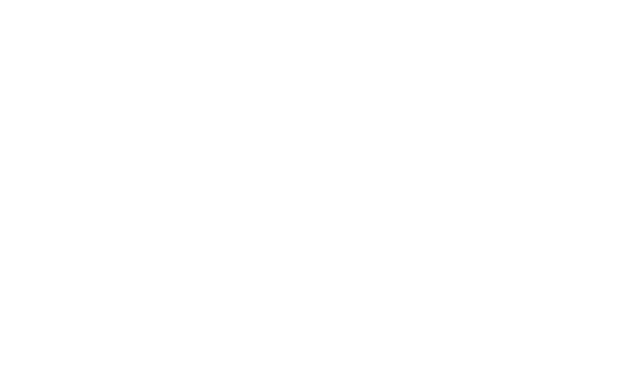
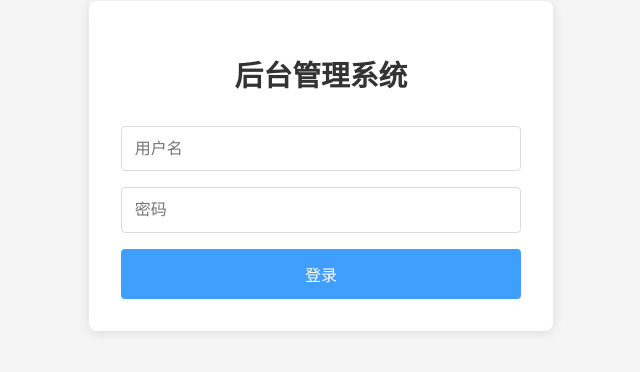
Before and after one commit to hei-xiaohuihui/AI-System-frontend, a Vue app: page /admin/login in a window 1280 px wide. Before the commit this address had no page. Shown: the part 234-606 px from the top of the page, without its empty margins (319-959 px from the left). Built offline with nearby package versions, Linux system fonts and the light colour scheme.

Commit message:
初步设计后台管理界面

```diff
--- a/src/components/ChatMessage.vue
+++ b/src/components/ChatMessage.vue
@@ -29,6 +29,11 @@
       </template>
       <template v-else>
         <div class="message-text" v-html="formatMessage(message.content, false)"></div>
+        <div class="message-actions">
+          <el-button type="text" size="small" @click="copyMessage(message.content)">
+            <el-icon><Document /></el-icon>复制
+          </el-button>
+        </div>
       </template>
     </div>
   </div>
@@ -254,4 +259,16 @@ const copyMessage = async (content) => {
   border-radius: 0 12px 12px 0;
   border-left: 4px solid #67C23A;
 }
+
+.message.user .message-actions {
+  justify-content: flex-start;
+}
+
+.message.user .message-actions .el-button {
+  color: #67C23A;
+}
+
+.message.user .message-actions .el-button:hover {
+  color: #529b2e;
+}
 </style>
--- a/src/components/ChatSidebar.vue
+++ b/src/components/ChatSidebar.vue
@@ -1,6 +1,7 @@
 <template>
   <div class="sidebar">
     <div class="sidebar-header">
+      <h1 class="system-title">AI客服系统</h1>
       <el-button type="primary" @click="createNewChat" plain>
         <el-icon><Plus /></el-icon>新对话
       </el-button>
@@ -93,6 +94,14 @@ const handleLogout = () => {
   border-bottom: 1px solid #e0e0e0;
 }
 
+.system-title {
+  font-size: 1.5rem;
+  color: #409EFF;
+  margin: 0 0 16px 0;
+  text-align: center;
+  font-weight: 600;
+}
+
 .sidebar-header .el-button {
   width: 100%;
 }
--- a/src/router/index.js
+++ b/src/router/index.js
@@ -18,6 +18,24 @@ const router = createRouter({
       name: 'chat',
       component: () => import('@/views/ChatView.vue'),
       meta: { requiresAuth: true }
+    },
+    {
+      path: '/admin/login',
+      name: 'adminLogin',
+      component: () => import('@/views/AdminLogin.vue')
+    },
+    {
+      path: '/admin/dashboard',
+      name: 'adminDashboard',
+      component: () => import('@/views/AdminDashboard.vue'),
+      beforeEnter: (to, from, next) => {
+        const token = localStorage.getItem('adminToken')
+        if (!token) {
+          next('/admin/login')
+        } else {
+          next()
+        }
+      }
     }
   ]
 })
--- /dev/null
+++ b/src/views/AdminDashboard.vue
@@ -0,0 +1,144 @@
+<template>
+  <div class="admin-dashboard">
+    <header class="dashboard-header">
+      <h1>后台管理系统</h1>
+      <button class="logout-button" @click="handleLogout">退出登录</button>
+    </header>
+    <div class="dashboard-content">
+      <h2>欢迎回来，管理员</h2>
+      <div class="dashboard-stats">
+        <div class="stat-card">
+          <h3>用户总数</h3>
+          <p>{{ stats.totalUsers || 0 }}</p>
+        </div>
+        <div class="stat-card">
+          <h3>今日活跃用户</h3>
+          <p>{{ stats.activeUsers || 0 }}</p>
+        </div>
+        <div class="stat-card">
+          <h3>总对话数</h3>
+          <p>{{ stats.totalChats || 0 }}</p>
+        </div>
+      </div>
+    </div>
+  </div>
+</template>
+
+<script setup>
+import { ref, onMounted } from 'vue'
+import { useRouter } from 'vue-router'
+import axios from 'axios'
+
+const router = useRouter()
+const stats = ref({
+  totalUsers: 0,
+  activeUsers: 0,
+  totalChats: 0
+})
+
+const fetchStats = async () => {
+  try {
+    const token = localStorage.getItem('adminToken')
+    if (!token) {
+      router.push('/admin/login')
+      return
+    }
+
+    const response = await axios.get('http://localhost:7816/admin/stats', {
+      headers: {
+        'Authorization': `Bearer ${token}`
+      }
+    })
+
+    if (response.data.code === 200) {
+      stats.value = response.data.data
+    }
+  } catch (error) {
+    console.error('Failed to fetch stats:', error)
+    if (error.response?.status === 401) {
+      router.push('/admin/login')
+    }
+  }
+}
+
+const handleLogout = () => {
+  localStorage.removeItem('adminToken')
+  router.push('/admin/login')
+}
+
+onMounted(() => {
+  fetchStats()
+})
+</script>
+
+<style scoped>
+.admin-dashboard {
+  min-height: 100vh;
+  background-color: #f5f5f5;
+}
+
+.dashboard-header {
+  background-color: white;
+  padding: 1rem 2rem;
+  display: flex;
+  justify-content: space-between;
+  align-items: center;
+  box-shadow: 0 2px 4px rgba(0, 0, 0, 0.1);
+}
+
+.dashboard-header h1 {
+  margin: 0;
+  color: #333;
+  font-size: 1.5rem;
+}
+
+.logout-button {
+  background-color: #f56c6c;
+  color: white;
+  border: none;
+  padding: 0.5rem 1rem;
+  border-radius: 4px;
+  cursor: pointer;
+  transition: background-color 0.3s;
+}
+
+.logout-button:hover {
+  background-color: #f78989;
+}
+
+.dashboard-content {
+  padding: 2rem;
+}
+
+.dashboard-content h2 {
+  margin-bottom: 2rem;
+  color: #333;
+}
+
+.dashboard-stats {
+  display: grid;
+  grid-template-columns: repeat(auto-fit, minmax(250px, 1fr));
+  gap: 1.5rem;
+}
+
+.stat-card {
+  background-color: white;
+  padding: 1.5rem;
+  border-radius: 8px;
+  box-shadow: 0 2px 12px rgba(0, 0, 0, 0.1);
+}
+
+.stat-card h3 {
+  margin: 0;
+  color: #666;
+  font-size: 1rem;
+  margin-bottom: 0.5rem;
+}
+
+.stat-card p {
+  margin: 0;
+  color: #409EFF;
+  font-size: 2rem;
+  font-weight: bold;
+}
+</style>
--- /dev/null
+++ b/src/views/AdminLogin.vue
@@ -0,0 +1,152 @@
+<template>
+  <div class="admin-login">
+    <div class="login-container">
+      <h1>后台管理系统</h1>
+      <div class="login-form">
+        <div class="form-group">
+          <input
+            type="text"
+            v-model="loginForm.username"
+            placeholder="用户名"
+            @keyup.enter="handleLogin"
+          >
+        </div>
+        <div class="form-group">
+          <input
+            type="password"
+            v-model="loginForm.password"
+            placeholder="密码"
+            @keyup.enter="handleLogin"
+          >
+        </div>
+        <button
+          class="login-button"
+          @click="handleLogin"
+          :disabled="isLoading"
+        >
+          {{ isLoading ? '登录中...' : '登录' }}
+        </button>
+        <p v-if="error" class="error-message">{{ error }}</p>
+      </div>
+    </div>
+  </div>
+</template>
+
+<script setup>
+import { ref, reactive } from 'vue'
+import { useRouter } from 'vue-router'
+import axios from 'axios'
+
+const router = useRouter()
+const error = ref('')
+const isLoading = ref(false)
+
+const loginForm = reactive({
+  username: '',
+  password: ''
+})
+
+const handleLogin = async () => {
+  if (!loginForm.username || !loginForm.password) {
+    error.value = '请输入用户名和密码'
+    return
+  }
+
+  try {
+    isLoading.value = true
+    error.value = ''
+
+    const response = await axios.post('http://localhost:7816/admin/auth/login', loginForm)
+
+    if (response.data.code === 200) {
+      // 存储token
+      localStorage.setItem('adminToken', response.data.data)
+      // 登录成功后跳转到管理后台首页
+      router.push('/admin/dashboard')
+    } else {
+      throw new Error(response.data.message || '登录失败')
+    }
+  } catch (err) {
+    error.value = err.response?.data?.message || err.message || '登录失败，请重试'
+  } finally {
+    isLoading.value = false
+  }
+}
+</script>
+
+<style scoped>
+.admin-login {
+  height: 100vh;
+  display: flex;
+  justify-content: center;
+  align-items: center;
+  background-color: #f5f5f5;
+}
+
+.login-container {
+  background: white;
+  padding: 2rem;
+  border-radius: 8px;
+  box-shadow: 0 2px 12px rgba(0, 0, 0, 0.1);
+  width: 100%;
+  max-width: 400px;
+}
+
+h1 {
+  text-align: center;
+  color: #333;
+  margin-bottom: 2rem;
+  font-size: 1.8rem;
+}
+
+.login-form {
+  display: flex;
+  flex-direction: column;
+  gap: 1rem;
+}
+
+.form-group {
+  display: flex;
+  flex-direction: column;
+}
+
+input {
+  padding: 0.8rem;
+  border: 1px solid #ddd;
+  border-radius: 4px;
+  font-size: 1rem;
+  outline: none;
+  transition: border-color 0.3s;
+}
+
+input:focus {
+  border-color: #409EFF;
+}
+
+.login-button {
+  background-color: #409EFF;
+  color: white;
+  border: none;
+  padding: 0.8rem;
+  border-radius: 4px;
+  font-size: 1rem;
+  cursor: pointer;
+  transition: background-color 0.3s;
+}
+
+.login-button:hover {
+  background-color: #66b1ff;
+}
+
+.login-button:disabled {
+  background-color: #a0cfff;
+  cursor: not-allowed;
+}
+
+.error-message {
+  color: #f56c6c;
+  text-align: center;
+  margin-top: 0.5rem;
+  font-size: 0.9rem;
+}
+</style>
--- a/src/views/ChatView.vue
+++ b/src/views/ChatView.vue
@@ -171,7 +171,7 @@ const deleteChat = async (chatId) => {
       eventSourceMap.value.delete(chatId)
     }
 
-    await axios.delete('/user/chat/delete', {
+    await axios.delete('/user/session/delete', {
       params: { sessionId: chat.sessionId }
     })
 
@@ -435,7 +435,7 @@ const scrollToBottom = () => {
 
 const loadSessionList = async () => {
   try {
-    const response = await axios.get('/user/chat/sessionIds')
+    const response = await axios.get('/user/session/sessionIds')
     if (response.data.code === 200) {
       const sessionIds = response.data.data
       const chats = sessionIds.map(sessionId => ({
@@ -464,7 +464,7 @@ const loadSessionList = async () => {
 const loadChatHistory = async (chatId, sessionId) => {
   try {
     loadingHistory.value = true
-    const response = await axios.get('/user/chat/history', {
+    const response = await axios.get('/user/session/history', {
       params: { sessionId }
     })
 
```
